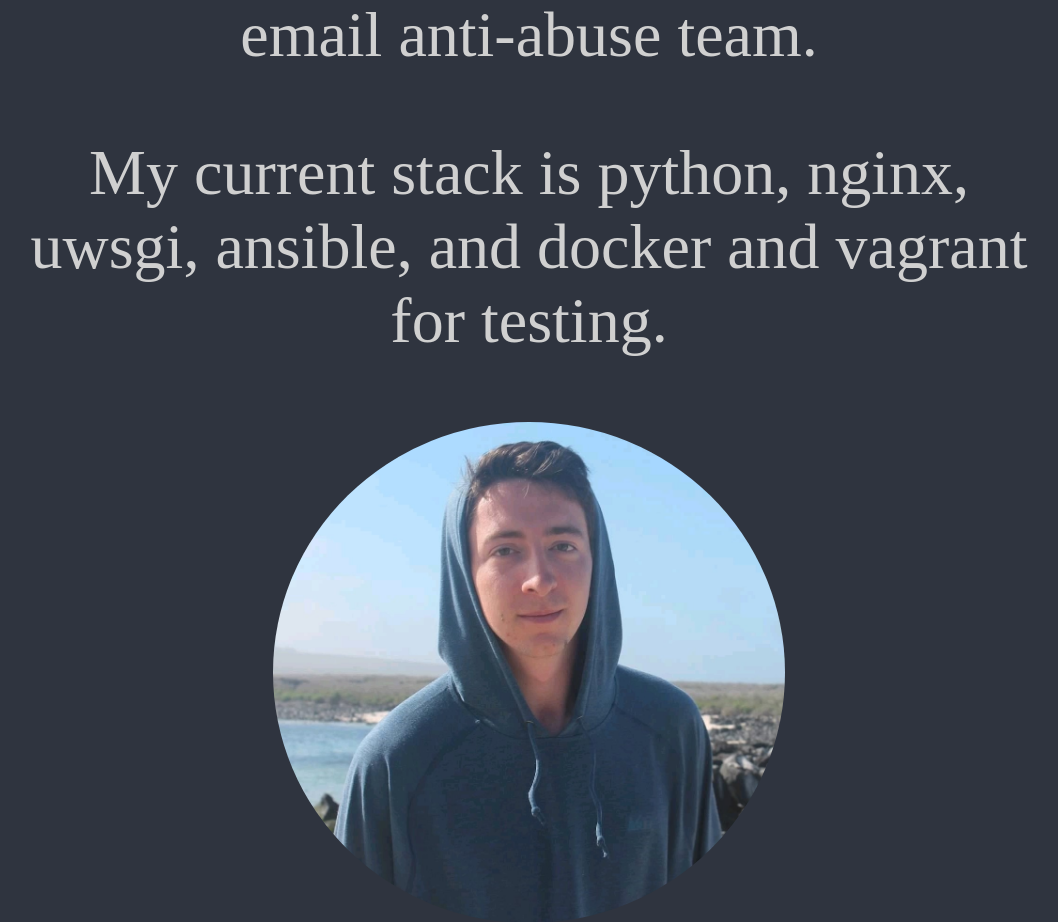
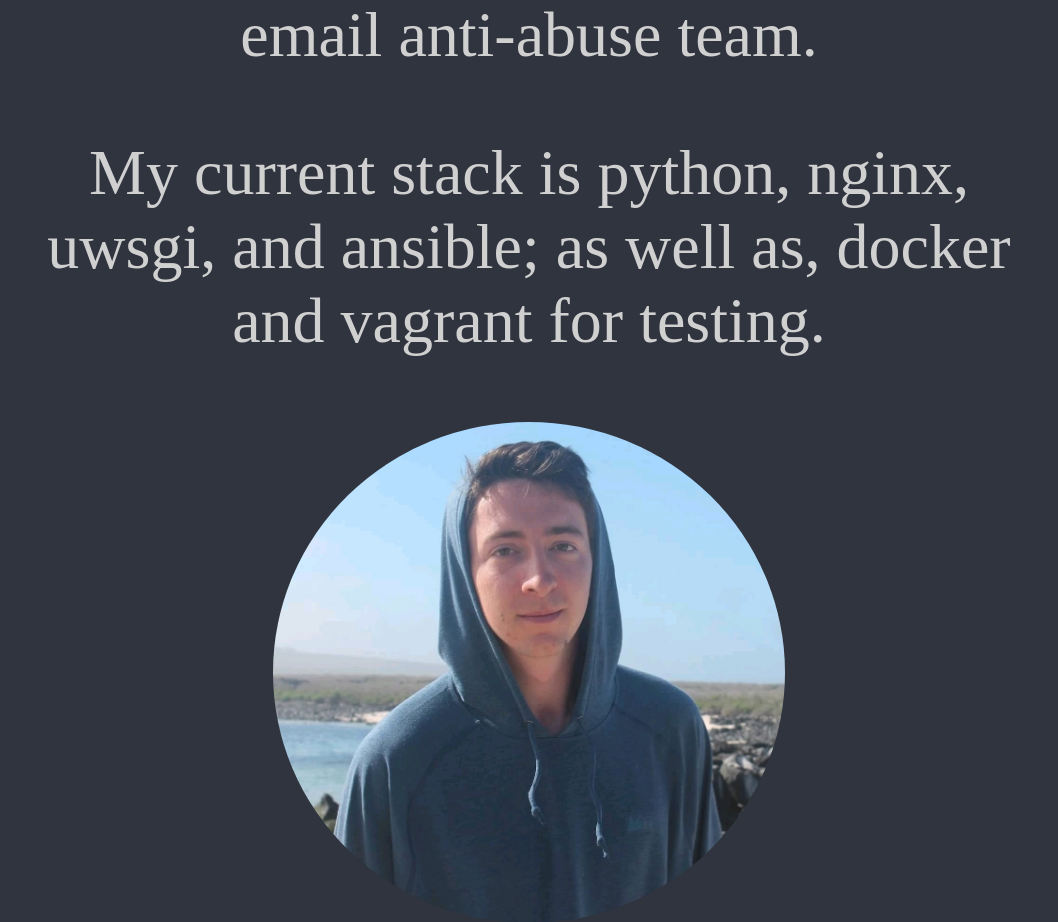
Before and after one commit to tonaid/website, a Flask app: page /about in a window 1280 px wide. Shown: the part 434-1356 px from the top of the page, without its empty margins (111-1169 px from the left). Run offline with Flask 2, Linux system fonts and the light colour scheme; some web fonts are replaced.

Commit message:
spelling

```diff
--- a/app/templates/about.html
+++ b/app/templates/about.html
@@ -3,7 +3,7 @@
 <div class="about-section">
   <p class="about-p" id="about1">I am a student at Virginia Tech, majoring in Computer Science with a minor in Math.</p>
   <p class="about-p" id="about2">I am also working at Rackspace on the email anti-abuse team.</p>
-  <p class="about-p" id="about3">My current stack is python, nginx, uwsgi, ansible, and docker and vagrant for testing.</p>
+  <p class="about-p" id="about3">My current stack is python, nginx, uwsgi, and ansible; as well as, docker and vagrant for testing.</p>
   <img src="/static/pictures/me.jpg" class="portrait fadein"/>
   <p class="fadein">Aidan Barton</p>
 </div>
```
